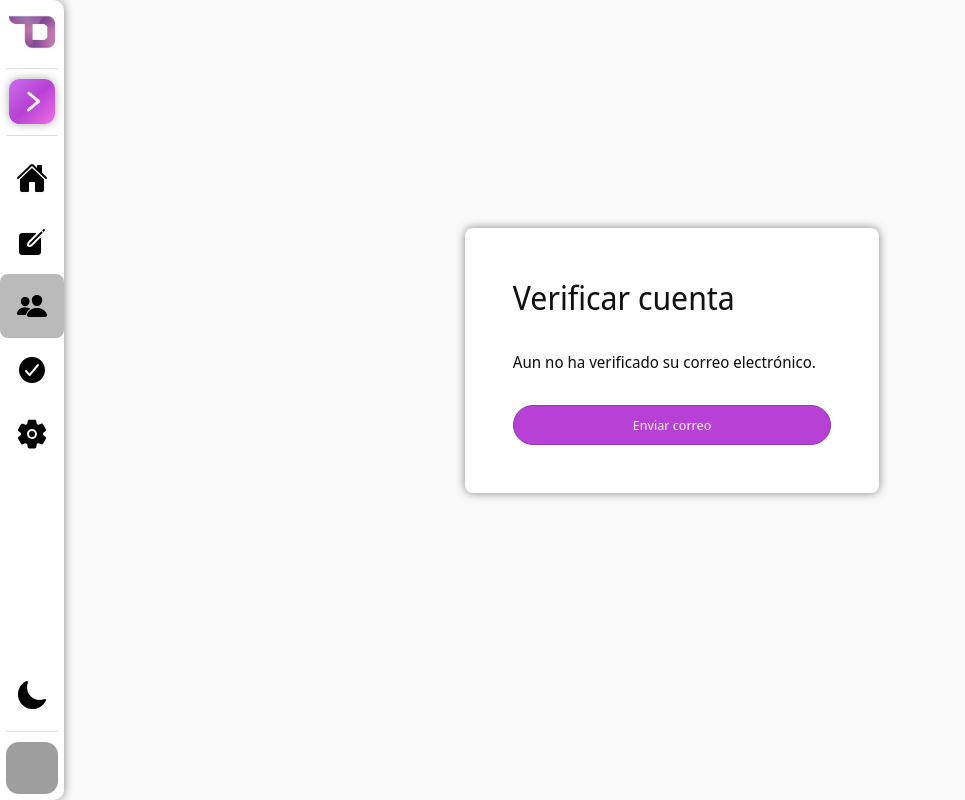
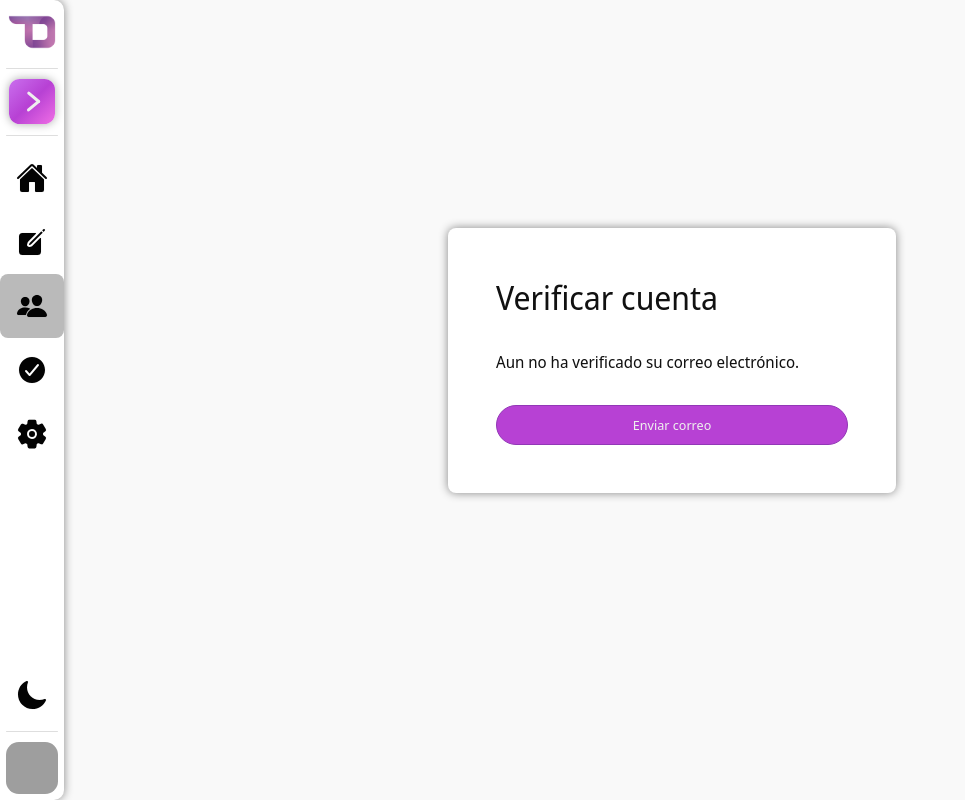
Before and after one commit to GianK128/Flask-To-Do-List, a Flask app: page /auth/verify/unconfirmed in a window 1280 px wide. Shown: the whole page, without its empty margins (0-965 px from the left). Run offline with Flask 2, Linux system fonts and the light colour scheme; the visitor is signed in with stand-in values (Sample User, id 1); data comes from the database, SQL or seed files in the repository; grey boxes are pictures that could not be loaded.

Commit message:
fix: Arreglar CSS de la pantalla de verificacion

```diff
--- a/todo_list/static/login.css
+++ b/todo_list/static/login.css
@@ -7,11 +7,31 @@ main {
     height: 90vh;
 }
 
+.btn-disabled {
+    cursor: not-allowed;
+    pointer-events: none;
+    border-color: var(--clr-text-obscured);
+    color: var(--clr-text-obscured);
+    background-color: var(--clr-disabled);
+}
+
+.btn-disabled:hover {
+    background-color: var(--clr-disabled);
+}
+
+.wrapper {
+    display: flex;
+    justify-content: center;
+    align-items: center;
+    width: 100%;
+    height: 100%;
+}
+
 .container {
     display: flex;
     flex-direction: column;
     justify-content: center;
-    width: 35%;
+    min-width: 35vw;
     padding: 3em;
     border-radius: 0.5em;
     background-color: var(--clr-sidebar);
@@ -58,7 +78,6 @@ main {
 
 .container form input[type=submit] {
     width: 100%;
-    height: 2.5em;
     font-size: 1em;
 }
 
--- a/todo_list/templates/verification/unconfirmed_account.html
+++ b/todo_list/templates/verification/unconfirmed_account.html
@@ -9,10 +9,12 @@
 {% endblock head_content %}
 
 {% block content %}
-    <div class="container">
-        <h1>Verificar cuenta</h1>
-        <p class="text">Aun no ha verificado su correo electrónico.</p>
-        <button class="btn btn-primary" id='sendBtn'>Enviar correo</button>
+    <div class="wrapper">
+        <div class="container">
+            <h1>Verificar cuenta</h1>
+            <p class="text">Aun no ha verificado su correo electrónico.</p>
+            <button class="btn btn-primary" id='sendBtn'>Enviar correo</button>
+        </div>
     </div>
 
     <script src="{{ url_for('static', filename='mailSend.js') }}"></script>
```
